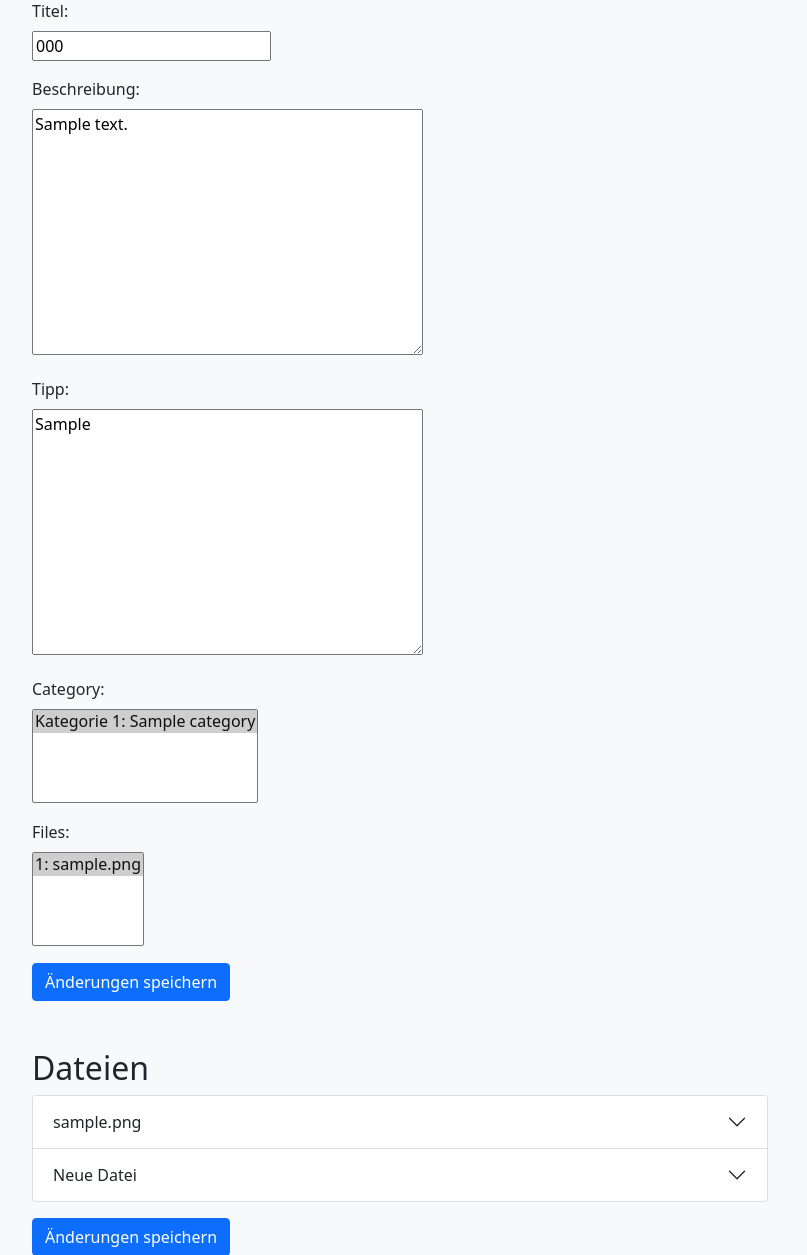
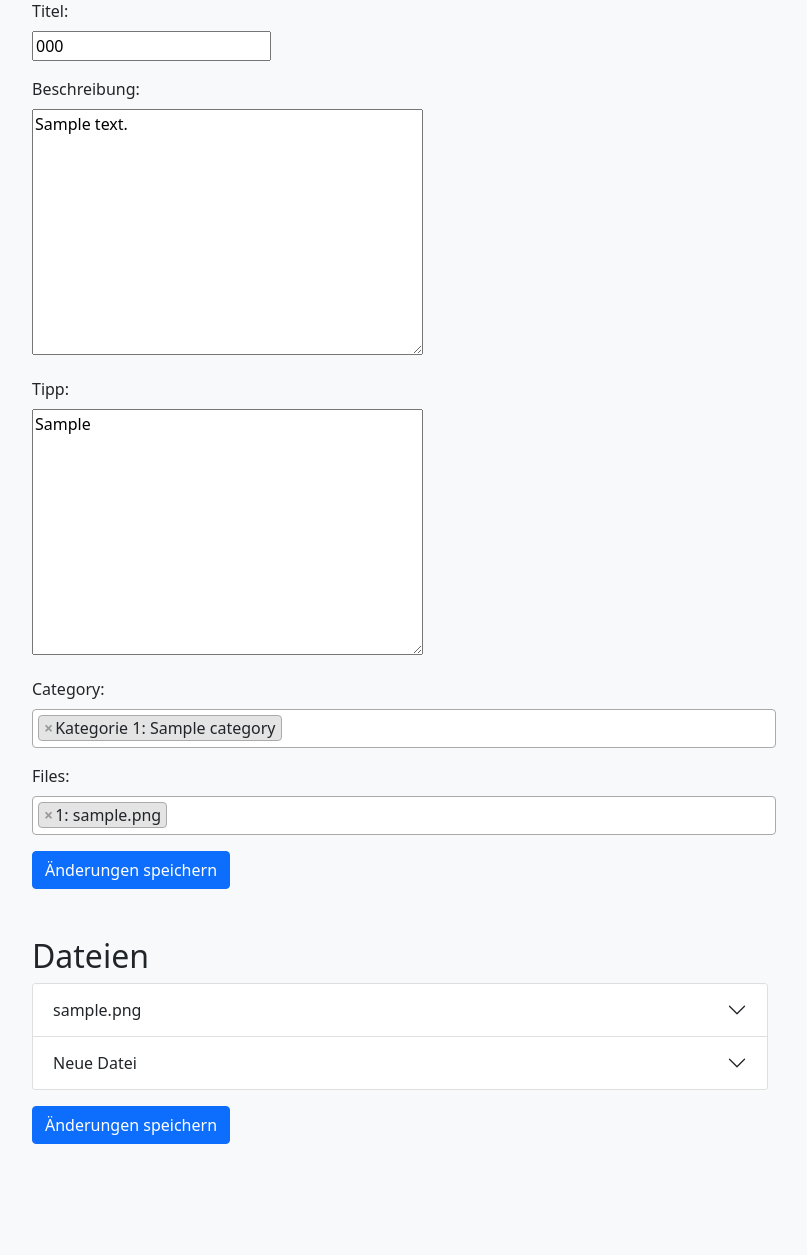
Before and after one commit to silvnst/sgpb_copy, a Django app: page /methoden/1/edit in a window 1280 px wide. Shown: the part 271-1526 px from the top of the page, without its empty margins (50-857 px from the left). After the commit the page ends 1415 px from the top, so only its background shows below. Run offline with Django 3.2, Linux system fonts and the light colour scheme; a user stored in the database is signed in; tables that the repository leaves empty hold one stand-in row (values such as "Sample post"); some libraries are stand-ins or nearby versions.

Commit message:
edit methoden

```diff
--- a/praxismethoden/static/praxismethoden/styles.css
+++ b/praxismethoden/static/praxismethoden/styles.css
@@ -1,4 +1,3 @@
-
 /* delete ugly bootstrap focus effects */
 .btn-close,
 .btn {
--- a/praxismethoden/templates/praxismethoden/layout.html
+++ b/praxismethoden/templates/praxismethoden/layout.html
@@ -12,6 +12,10 @@
         <link rel="stylesheet" href="{% static 'praxismethoden/animations.css' %}">
         <link rel="icon" type="image/x-icon" href="{% static 'img/favicon.ico' %}">
         <script src="{% static 'praxismethoden/script.js' %}"></script>
+        <!-- JS Libraries -->
+        <script src="https://code.jquery.com/jquery-3.6.3.min.js" integrity="sha256-pvPw+upLPUjgMXY0G+8O0xUf+/Im1MZjXxxgOcBQBXU=" crossorigin="anonymous"></script>
+        <link href="https://cdn.jsdelivr.net/npm/select2@4.1.0-rc.0/dist/css/select2.min.css" rel="stylesheet" />
+        <script src="https://cdn.jsdelivr.net/npm/select2@4.1.0-rc.0/dist/js/select2.min.js"></script>
         <!-- Hotjar Code for https://sgpbox.herokuapp.com/ -->
         <script>
             (function(h,o,t,j,a,r){
--- a/praxismethoden/templates/praxismethoden/staff/single_edit_methodenansicht.html
+++ b/praxismethoden/templates/praxismethoden/staff/single_edit_methodenansicht.html
@@ -5,7 +5,16 @@
     <script src="{% static 'praxismethoden/script.js' %}"></script>
     <script src="{% static 'praxismethoden/categoryfilter.js' %}"></script>
     <script src="{% static 'praxismethoden/methodenansicht.js' %}"></script>
-
+    <script>
+        $(document).ready(function() {
+            $('#id_files').select2({
+                width: '100%'
+            });
+            $('#id_category').select2({
+                width: '100%'
+            });
+        });
+    </script>
 {% endblock %}
 
 {% block body %}
@@ -15,19 +24,16 @@
         <h1 class="display-6 fw-bold">Edit: {{ method.titel }} </h1>
     </div>
 
-
     <form action="{% url 'method_single_edit' id %}" method="post">
         {% csrf_token %}
         {{ form.media }}
         {% for field in form %}
-            <div class="mb-3">
+            <div class="mb-3 col-12 col-lg-8">
                 {{ field.errors }}
-                <div class="col-12 form-label">
+                <div class="form-label">
                     {{ field.label_tag }}
                 </div>
-                <div class="col-12">
-                    {{ field }}
-                </div>
+                {{ field }}
                 {% if field.help_text %}
                     <div class="form-text">{{ field.help_text|safe }}</div>
                 {% endif %}
@@ -74,6 +80,4 @@
     </div>
 
 </div>
-
-
 {% endblock %}
--- a/praxismethoden/urls.py
+++ b/praxismethoden/urls.py
@@ -13,7 +13,7 @@ urlpatterns = [
     path("logout", views.logout_view, name="logout"),
     path("register", views.register, name="register"),
 
-    #staff only
+    # staff only
     path("staff", views.staff_view, name="staff"),
     path("methoden/<int:method_id>/edit", views.method_single_edit, name="method_single_edit"),
     path("methoden/<int:method_id>/edit/file", views.method_single_edit_file, name="method_single_edit_file"),
--- a/praxismethoden/views.py
+++ b/praxismethoden/views.py
@@ -23,12 +23,7 @@ def course(request):
         "course": course
     })
 
-def course_admin(request):
-    users = User.objects.all()
-
-    return render(request, "praxismethoden/course_admin.html", {
-        "users": users
-        })
+# Hauptseiten
 
 def index(request):
     return render(request, "praxismethoden/index.html", {
@@ -49,12 +44,24 @@ def alle(request):
         "untertitel": "Hier findest du die aktuellen Methoden der Projektbox. Mit deinem Feedback werden sie laufend aktualisiert."
     })
 
+@login_required(login_url='login')
+def meine(request):
+    cards = Method.objects.filter(likes=request.user)
+    return render(request, "praxismethoden/methodenansicht.html", {
+        "seiten_titel": "Favoriten",
+        "cards": cards,
+        "titel": "Favoriten",
+        "untertitel": "Hier findest du deine favoritisierten Methoden."
+    })
+
 def method_single(request, method_id):
     m = Method.objects.get(pk=method_id)
     # f = m.method_files.all()
     return render(request, "praxismethoden/single_methodenansicht.html", {
         "method": m
     })
+
+# Staff Member Views
 
 @staff_member_required()
 def staff_view(request):
@@ -71,35 +78,25 @@ def staff_view(request):
 def method_single_edit(request, method_id):
 
     if request.user.is_staff:
-
         m = Method.objects.get(pk=method_id)
-
         f = MethodForm(instance=m)
-
         files_formset = modelformset_factory(
             File, fields="__all__", can_delete=True,
             widgets={
                 'id': HiddenInput()
             }
         )
-
         if request.method == "POST":
-
             f = MethodForm(request.POST, instance=m)
-
             if f.is_valid():
-
                 f.save()
-
                 return render(request, "praxismethoden/staff/single_edit_methodenansicht.html", {
                     "id": method_id,
                     "form": f,
                     "file_form": files_formset,
                     "method": m
                 })
-
         else:
-
             return render(request, "praxismethoden/staff/single_edit_methodenansicht.html", {
                 "id": method_id,
                 "form": f,
@@ -109,43 +106,25 @@ def method_single_edit(request, method_id):
     else:
         return HttpResponseRedirect(reverse("method_single", kwargs={'method_id': method_id}))
 
-
 def method_single_edit_file(request, method_id):
 
     if request.method == "POST":
-
         files_formset = modelformset_factory(File, fields="__all__", can_delete=True)
-
         formset = files_formset(request.POST, request.FILES)
-
         if formset.is_valid():
-
             instances = formset.save(commit=False)
-
             for obj in formset.deleted_objects:
                 obj.delete()
-
             for i in instances:
                 i.save()
-
             return HttpResponseRedirect(reverse("method_single_edit", kwargs={'method_id': method_id}))
     else:
         return HttpResponseRedirect(reverse("method_single_edit", kwargs={'method_id': method_id}))
 
+# account
+
 def email_check(user):
     return user.email.endswith('unisg.ch')
-
-@login_required(login_url='login')
-def meine(request):
-    cards = Method.objects.filter(likes=request.user)
-    return render(request, "praxismethoden/methodenansicht.html", {
-        "seiten_titel": "Favoriten",
-        "cards": cards,
-        "titel": "Favoriten",
-        "untertitel": "Hier findest du deine favoritisierten Methoden."
-    })
-
-# account
 
 def login_view(request):
     if request.method == "POST":
```
